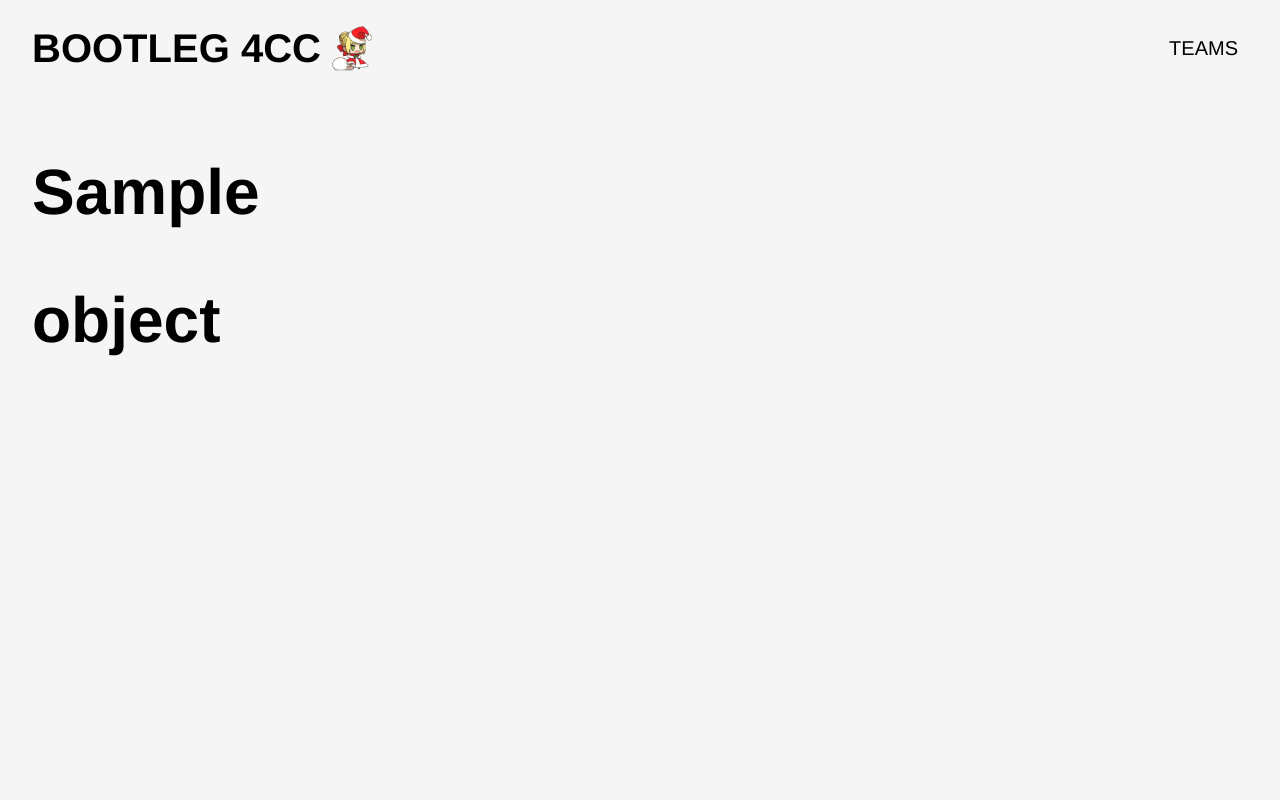
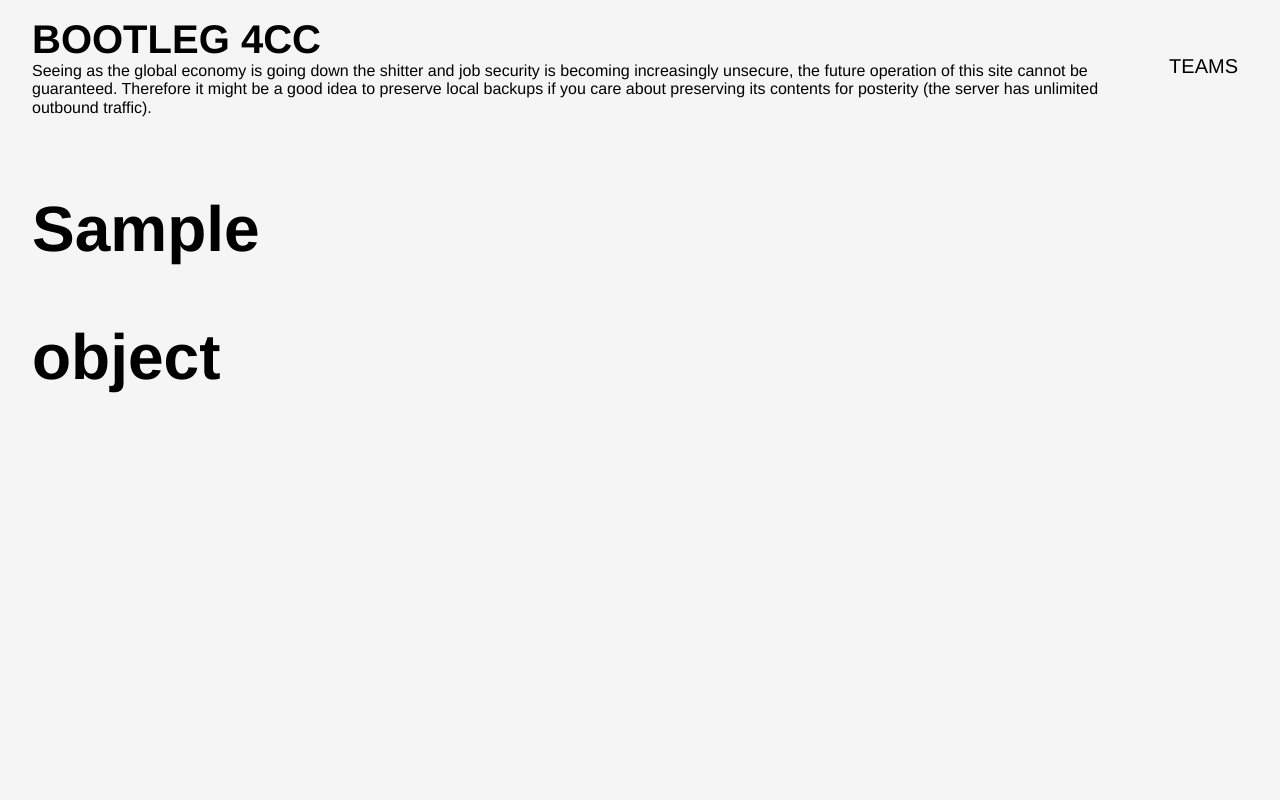
Before and after one commit to Hamuko/daiseihai, a Python web app: template daiseihai/archive/jinja2/archive/team_list.html in a window 1280 px wide. Run offline with Jinja, Linux system fonts and the light colour scheme; the template is opened without the code that fills it: most values are stand-ins (such as "Sample title", 1, 10 or a date in 2020); style sheets or scripts are compiled from the project's sources; some libraries are stand-ins or nearby versions.

Commit message:
Add warning to base template

```diff
--- a/daiseihai/archive/jinja2/archive/base.html
+++ b/daiseihai/archive/jinja2/archive/base.html
@@ -13,9 +13,9 @@
 </head>
 <body id="{% block bodyID %}{% endblock %}">
     <header>
-        <a href="{{ url('index') }}" class="padoru">
+        <a href="{{ url('index') }}">
             <h1>Bootleg 4CC</h1>
-            <img src="{{ static('padoru.gif') }}">
+            <p>Seeing as the global economy is going down the shitter and job security is becoming increasingly unsecure, the future operation of this site cannot be guaranteed. Therefore it might be a good idea to preserve local backups if you care about preserving its contents for posterity (the server has unlimited outbound traffic).</p>
         </a>
         <nav>
             <a href="{{ url('team_list') }}">Teams</a>
--- a/daiseihai/assets/stylesheets/style.scss
+++ b/daiseihai/assets/stylesheets/style.scss
@@ -24,7 +24,7 @@ html {
 
 body {
     display: grid;
-    grid-template-rows: 6em 1fr;
+    grid-template-rows: auto 1fr;
     min-height: 100vh;
 
     &#videoPage {
@@ -37,7 +37,7 @@ header {
     align-items: center;
     display: flex;
     justify-content: space-between;
-    padding: 0 2em;
+    padding: 1em 2em;
     text-transform: uppercase;
 
     a {
```
